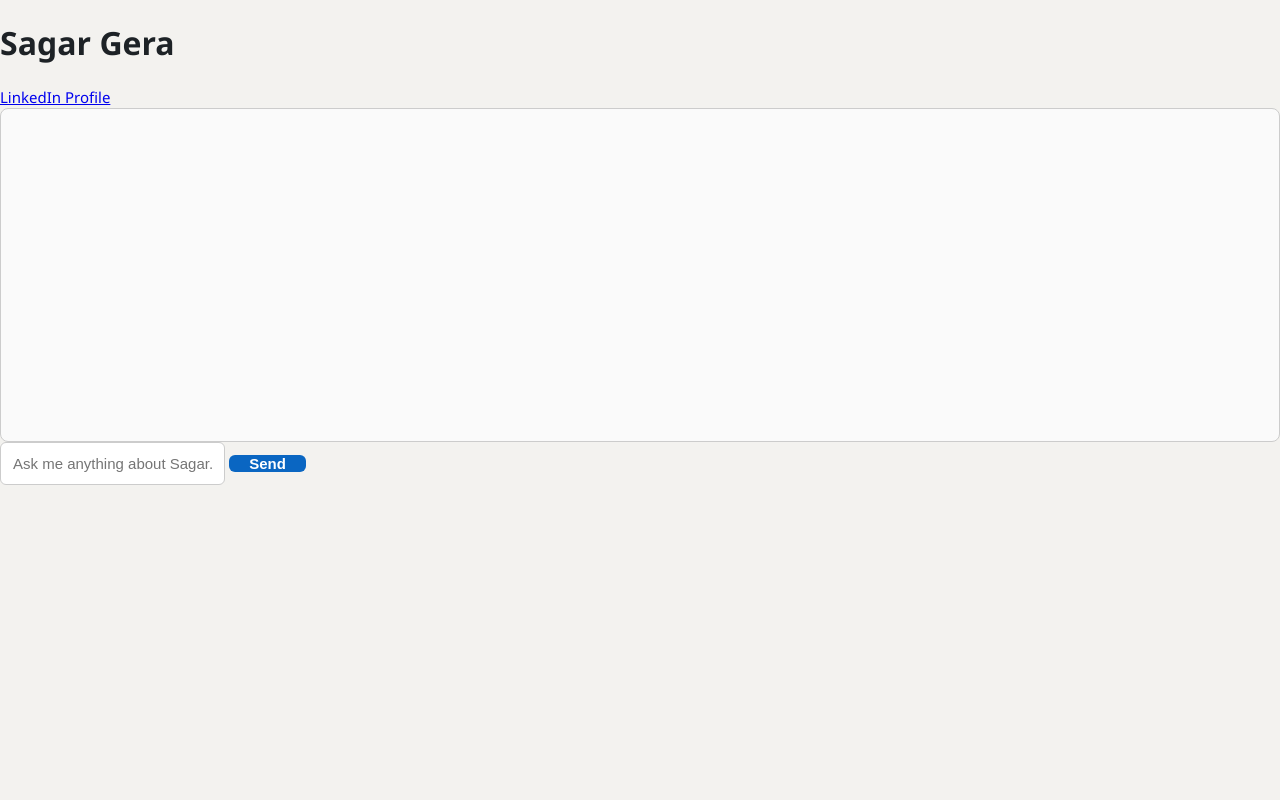
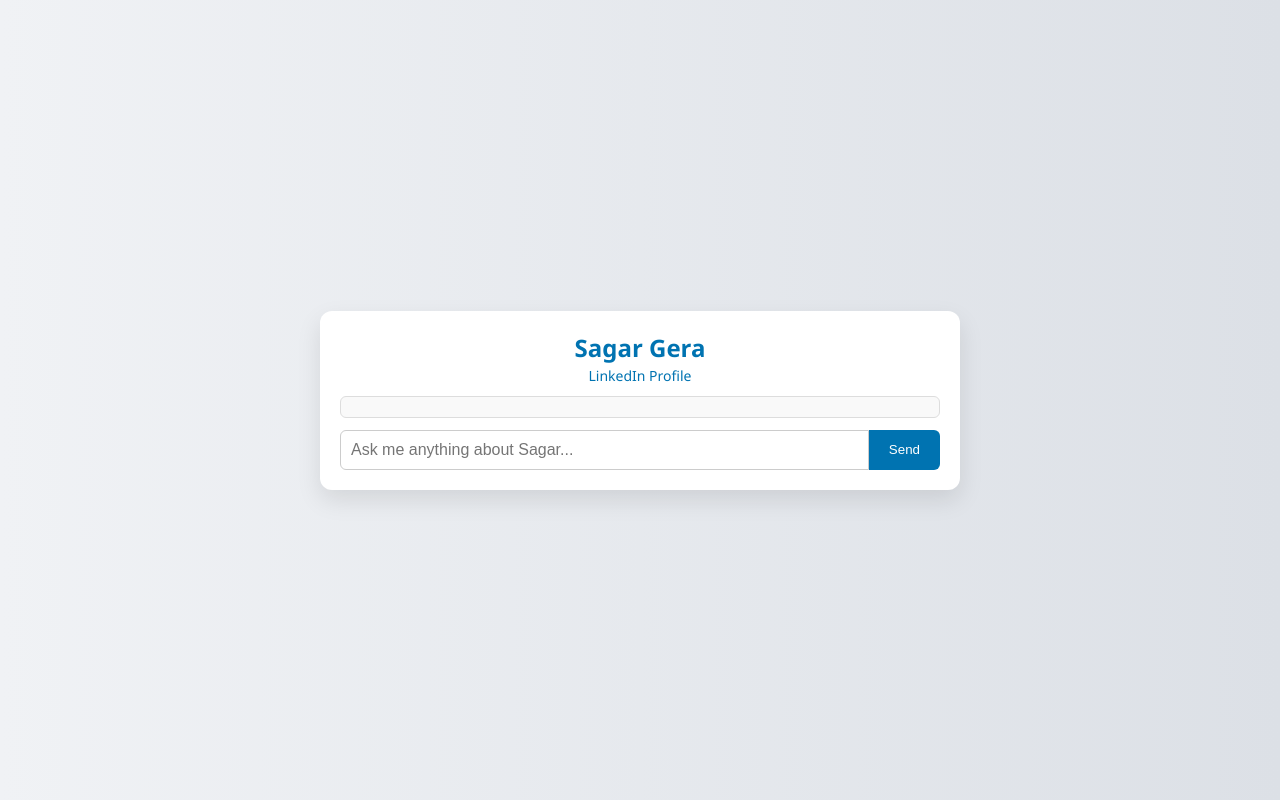
Before and after one commit to sgsagargera/know-sagar-chatbot, a website: page public/index.html in a window 1280 px wide. Drawn offline with Linux system fonts and the light colour scheme.

Commit message:
Update style.css

```diff
--- a/public/style.css
+++ b/public/style.css
@@ -1,90 +1,94 @@
-/* Reset & font */
 body {
   margin: 0;
-  font-family: "Segoe UI", Tahoma, Geneva, Verdana, sans-serif;
-  background: #f3f2ef;
-  color: #1d2226;
+  font-family: 'Segoe UI', sans-serif;
+  background: linear-gradient(to right, #f0f2f5, #dce0e6);
+  display: flex;
+  justify-content: center;
+  align-items: center;
+  height: 100vh;
 }
 
-/* Container styling */
-.container {
-  max-width: 800px;
-  margin: 60px auto;
-  background: #fff;
-  border-radius: 10px;
-  box-shadow: 0 4px 16px rgba(0, 0, 0, 0.1);
-  padding: 30px 40px;
+.chat-container {
+  width: 100%;
+  max-width: 600px;
+  background: white;
+  border-radius: 12px;
+  box-shadow: 0 10px 25px rgba(0,0,0,0.1);
+  padding: 20px;
   display: flex;
   flex-direction: column;
-  gap: 20px;
 }
 
-/* Title */
-.container h1 {
+header {
   text-align: center;
-  font-size: 28px;
-  font-weight: 600;
-  color: #0a66c2; /* LinkedIn blue */
+  margin-bottom: 10px;
 }
 
-/* Chat box */
-#chat-box {
-  border: 1px solid #ccc;
-  padding: 16px;
-  border-radius: 8px;
-  background-color: #fafafa;
+header h1 {
+  margin: 0;
+  font-size: 24px;
+  color: #0073b1;
+}
+
+.linkedin-link {
+  font-size: 14px;
+  color: #0073b1;
+  text-decoration: none;
+}
+
+.linkedin-link:hover {
+  text-decoration: underline;
+}
+
+.chat-box {
+  flex: 1;
+  overflow-y: auto;
+  padding: 10px;
+  border: 1px solid #ddd;
+  margin-bottom: 12px;
   height: 300px;
-  overflow-y: auto;
-  white-space: pre-wrap;
-  font-size: 15px;
+  background-color: #f9f9f9;
+  border-radius: 6px;
+}
+
+.message {
+  margin: 8px 0;
   line-height: 1.5;
 }
 
-/* Input + button row */
-.input-container {
-  display: flex;
-  align-items: stretch;
-  gap: 10px;
+.user {
+  text-align: right;
+  font-weight: bold;
+  color: #333;
 }
 
-input[type="text"] {
-  flex-grow: 1;
-  padding: 12px;
-  border: 1px solid #ccc;
-  border-radius: 6px;
-  font-size: 15px;
-  outline-color: #0a66c2;
+.bot {
+  text-align: left;
+  font-style: italic;
+  color: #555;
 }
 
-button {
-  padding: 0 20px;
-  font-size: 15px;
-  font-weight: bold;
-  background-color: #0a66c2;
+.chat-form {
+  display: flex;
+}
+
+.chat-form input {
+  flex: 1;
+  padding: 10px;
+  font-size: 16px;
+  border: 1px solid #ccc;
+  border-radius: 6px 0 0 6px;
+}
+
+.chat-form button {
+  background-color: #0073b1;
   color: white;
   border: none;
-  border-radius: 6px;
+  padding: 10px 20px;
+  border-radius: 0 6px 6px 0;
   cursor: pointer;
-  transition: background-color 0.3s ease;
 }
 
-button:hover {
-  background-color: #004182;
+.chat-form button:hover {
+  background-color: #005885;
 }
-
-/* LinkedIn-style link */
-.linkedin-link {
-  text-align: center;
-  font-size: 15px;
-  margin-top: 10px;
-}
-
-.linkedin-link a {
-  color: #0a66c2;
-  font-weight: bold;
-  text-decoration: none;
-}
-
-.linkedin-link a:hover {
-  text-decoration: underline;
-}
```
